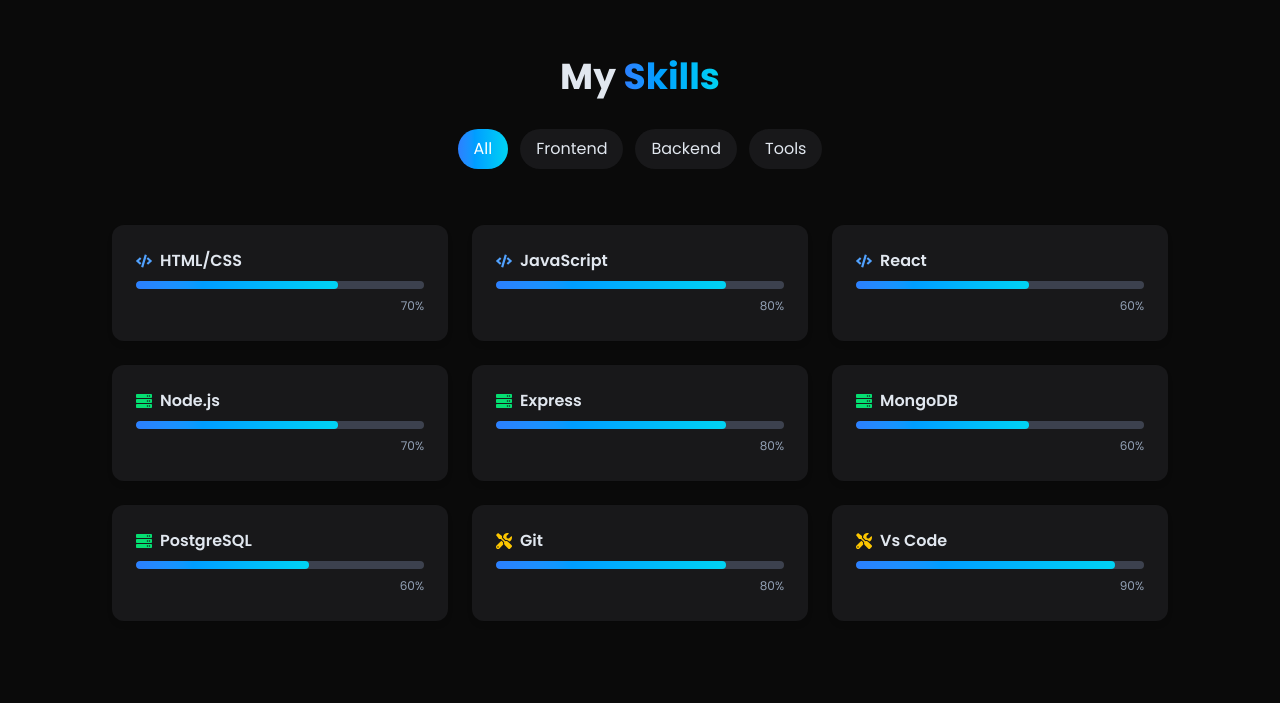
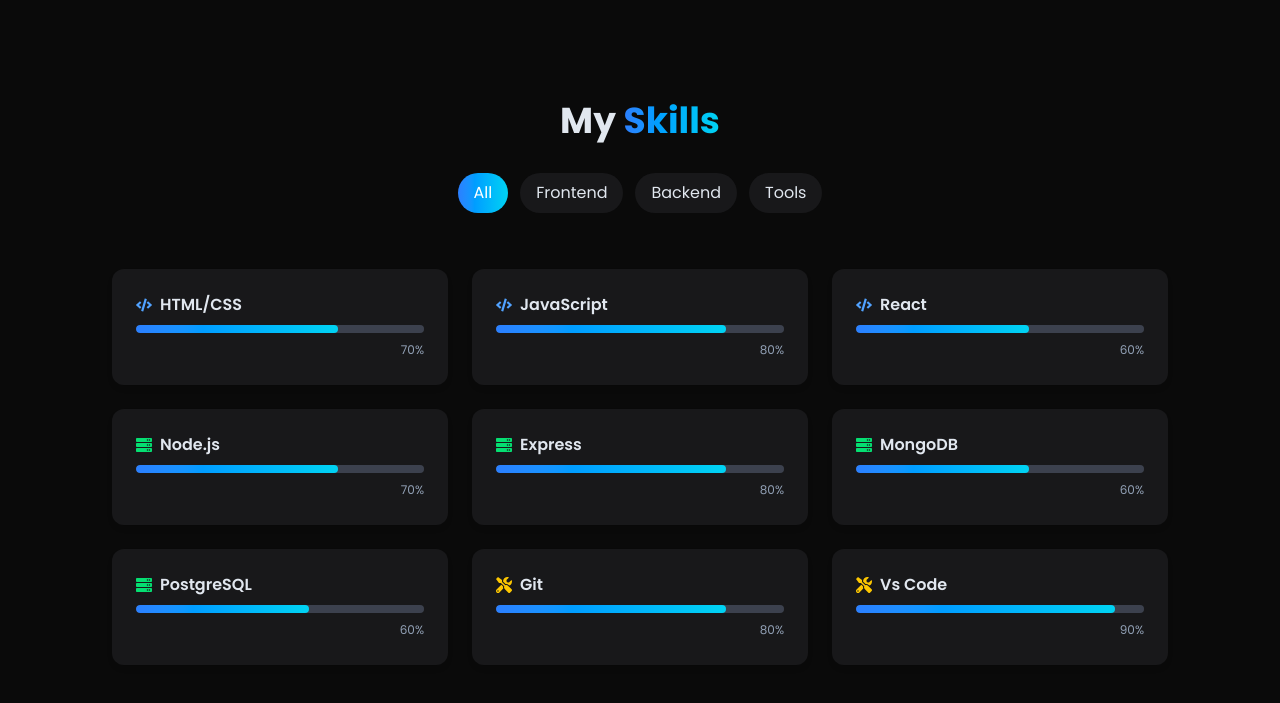
Before and after one commit to andikaPalian/andikaportfolio, a React (Vite) app: page / in a window 1280 px wide. Shown: the part 1607-2310 px from the top of the page. Built offline with nearby package versions, Linux system fonts and the light colour scheme.

Commit message:
Update Skills section padding for improved layout

```diff
--- a/src/pages/Skills.jsx
+++ b/src/pages/Skills.jsx
@@ -39,7 +39,7 @@
   return (
     <section
       id="skills"
-      className="min-h-screen py-16 px-4 sm:px-6 md:px-12 lg:px-20"
+      className="min-h-screen py-27 px-4 sm:px-6 md:px-12 lg:px-20"
     >
       <div className="container mx-auto max-w-6xl">
         <h2 className="text-2xl sm:text-3xl md:text-4xl font-bold mb-8 text-center">
```
